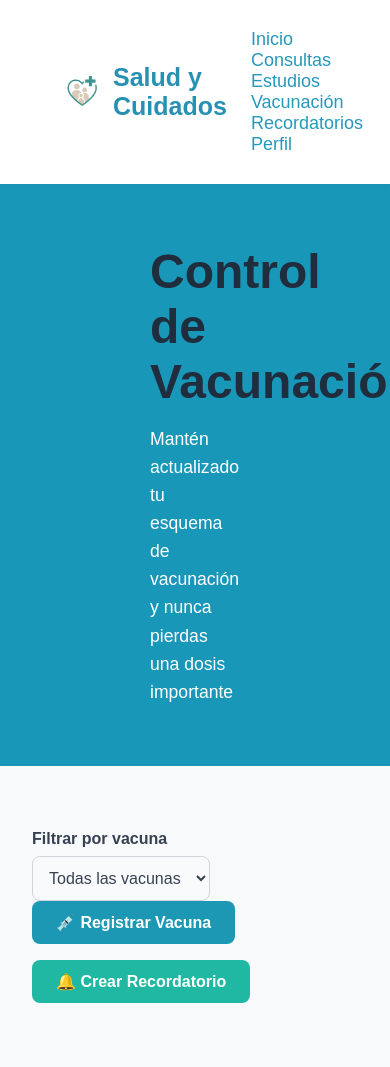
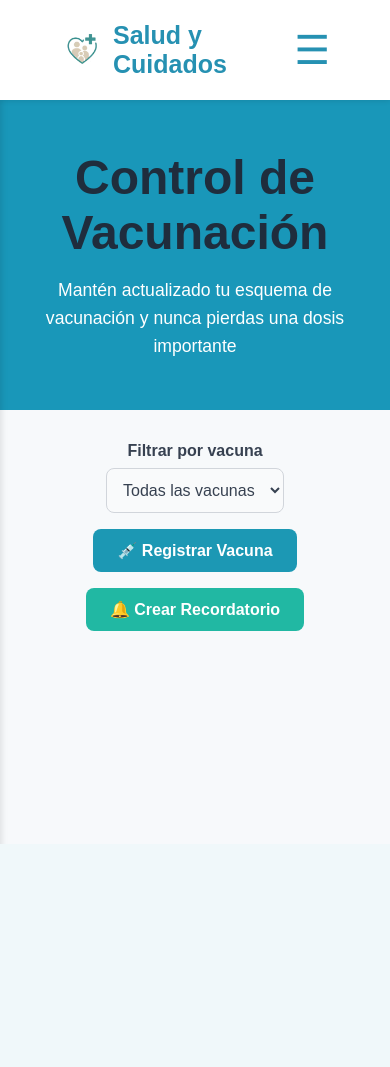
Before and after one commit to AndresAlexandroAvinaZaragoza/MedCard, a PHP site: page /vacunacion.html in a window 390 px wide; the page is wider, and only the part inside the window is pictured. After the commit the page ends 844 px from the top of that part, so only its background shows below. Run offline with PHP 8.4, Linux system fonts and the light colour scheme; some web fonts are replaced.

Commit message:
Movil v1.4 vacunacion

```diff
--- a/vacunacion.html
+++ b/vacunacion.html
@@ -13,7 +13,13 @@
       <img src="img/logo 1.avif" alt="Logo" class="logo-img">
       <span>Salud y Cuidados</span>
     </div>
-    <nav class="menu">
+
+    <!-- Botón hamburguesa (solo visible en móvil) -->
+    <button class="menu-btn" id="menu-btn">☰</button>
+
+
+    <!-- Menú de navegación normal (visible en PC) -->
+    <nav class="nav-links">
       <a href="index.html">Inicio</a>
       <a href="consultas.html">Consultas</a>
       <a href="estudios.html">Estudios</a>
@@ -22,6 +28,32 @@
       <a href="perfil.html">Perfil</a>
     </nav>
   </header>
+
+  <!-- Sidebar (solo visible en móvil cuando se abre) -->
+  <aside class="sidebar" id="sidebar">
+    <ul class="menu">
+      <li><a href="index.html">Inicio</a></li>
+      <li><a href="consultas.html">Consultas</a></li>
+      <li><a href="estudios.html">Estudios</a></li>
+      <li><a href="vacunacion.html">Vacunación</a></li>
+      <li><a href="recordatoriosVacunacion.html">Recordatorios</a></li>
+      <li><a href="perfil.html">Perfil</a></li>
+    </ul>
+  </aside>
+
+  <script>
+    const menuBtn = document.getElementById("menu-btn");
+    const sidebar = document.getElementById("sidebar");
+
+    menuBtn.addEventListener("click", () => {
+      sidebar.classList.toggle("active");
+    });
+
+    // Cierra el menú al hacer clic en un enlace (en móvil)
+    document.querySelectorAll(".sidebar a").forEach(link => {
+      link.addEventListener("click", () => sidebar.classList.remove("active"));
+    });
+  </script>
 
   <section class="hero">
     <h1>Control de Vacunación</h1>
--- a/vistaVacunacion.css
+++ b/vistaVacunacion.css
@@ -2,7 +2,7 @@
   margin: 0;
   padding: 0;
   box-sizing: border-box;
-  font-family: 'Inter', sans-serif;
+  font-family: 'Poppins', sans-serif;
 }
 
 body {
@@ -12,15 +12,17 @@
 
 /* ---------- NAVBAR ---------- */
 .navbar {
+  background-color: #fff;
   display: flex;
   justify-content: space-between;
   align-items: center;
-  background-color: #ffffff;
-  padding: 1.8rem 60px;
-  box-shadow: 0 2px 4px rgba(0,0,0,0.05);
-  position: sticky;
+  padding: 1.3rem 60px;
+  box-shadow: 0 1px 5px rgba(0,0,0,0.1);
+  position: relative;
+  width: 100%;
   top: 0;
-  z-index: 10;
+  left: 0;
+  z-index: 1000;
 }
 
 .logo {
@@ -37,8 +39,59 @@
   margin-right: 8px;
 }
 
+
+/* Menú de enlaces en PC */
+.nav-links {
+  display: flex;
+  gap: 25px;
+}
+
+.nav-links a {
+  text-decoration: none;
+  color: #5aabc6;
+  font-weight: 500;
+  transition: 0.3s;
+}
+
+.nav-links a:hover {
+  color: #0082a8;
+}
+
+/* Botón menú hamburguesa (☰) */
+.menu-btn {
+  display: none;
+  font-size: 40px;
+  background: none;
+  border: none;
+  color: #2691b2;
+  cursor: pointer;
+}
+
+/* ===== Sidebar (solo móvil) ===== */
+.sidebar {
+  position: absolute;
+  top: 90px;
+  left: 0;
+  width: 250px;
+  height: calc(100vh - -460px);
+  background-color: #f4f7f9;
+  box-shadow: 2px 0 6px rgba(0, 0, 0, 0.1);
+  padding-top: 20px;
+  transform: translateX(-100%);
+  transition: transform 0.3s ease;
+  z-index: 999;
+}
+
+.sidebar.active {
+  transform: translateX(0);
+}
+
 .menu{
-  font-size: large;
+  list-style: none;
+  padding: 0;
+  display: flex;
+  flex-direction: column;
+  gap: 15px;
 }
 
 .menu a {
@@ -47,7 +100,32 @@
   color: #2698bb;
   font-weight: 500;
   transition: color 0.2s ease;
+  font-size: large;
 }
+
+
+/* ===== RESPONSIVE ===== */
+@media (max-width: 768px) {
+  .nav-links {
+    display: none; /* ocultar menú superior */
+  }
+
+  .menu-btn {
+    display: block; /* mostrar botón ☰ */
+  }
+
+  /* En móvil, la navbar sí es fija */
+  .navbar {
+    position: fixed;
+    top: 0;
+    left: 0;
+  }
+
+  .sidebar {
+    display: block;
+  }
+}
+
 
 .navbar nav a:hover {
     color: #0e5d72;
@@ -59,6 +137,13 @@
   color: #1f2d3d;
   text-align: left;
   padding: 60px 150px;
+}
+
+@media (max-width: 768px) {
+  .hero {
+    padding: 150px 20px 50px;
+    text-align: center;
+  }
 }
 
 .hero h1 {
@@ -88,6 +173,18 @@
   flex-wrap: wrap;
 }
 
+@media (max-width: 600px) {
+
+  .content {
+    margin: 0;
+  }
+  .content-top {
+    flex-direction: column;
+    text-align: center;
+    gap: 1rem;
+  }
+
+}
 /* ---------- FILTER BOX ---------- */
 .filter-box {
   display: flex;
@@ -130,6 +227,13 @@
   font-size: 1rem;
 }
 
+@media (max-width: 600px) {
+  .buttons {
+    justify-content: center;
+  }
+}
+
+
 .btn.blue {
   background-color: #1c98b4;
 }
```
